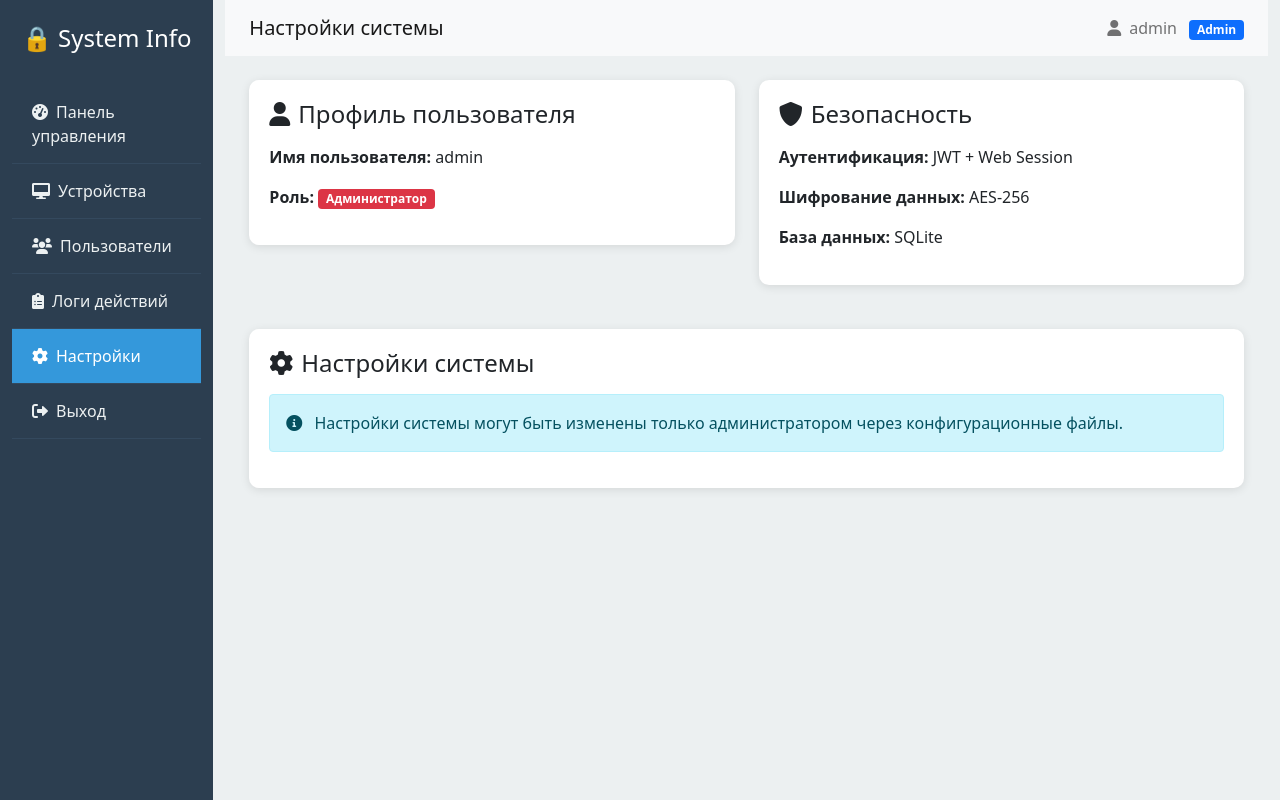
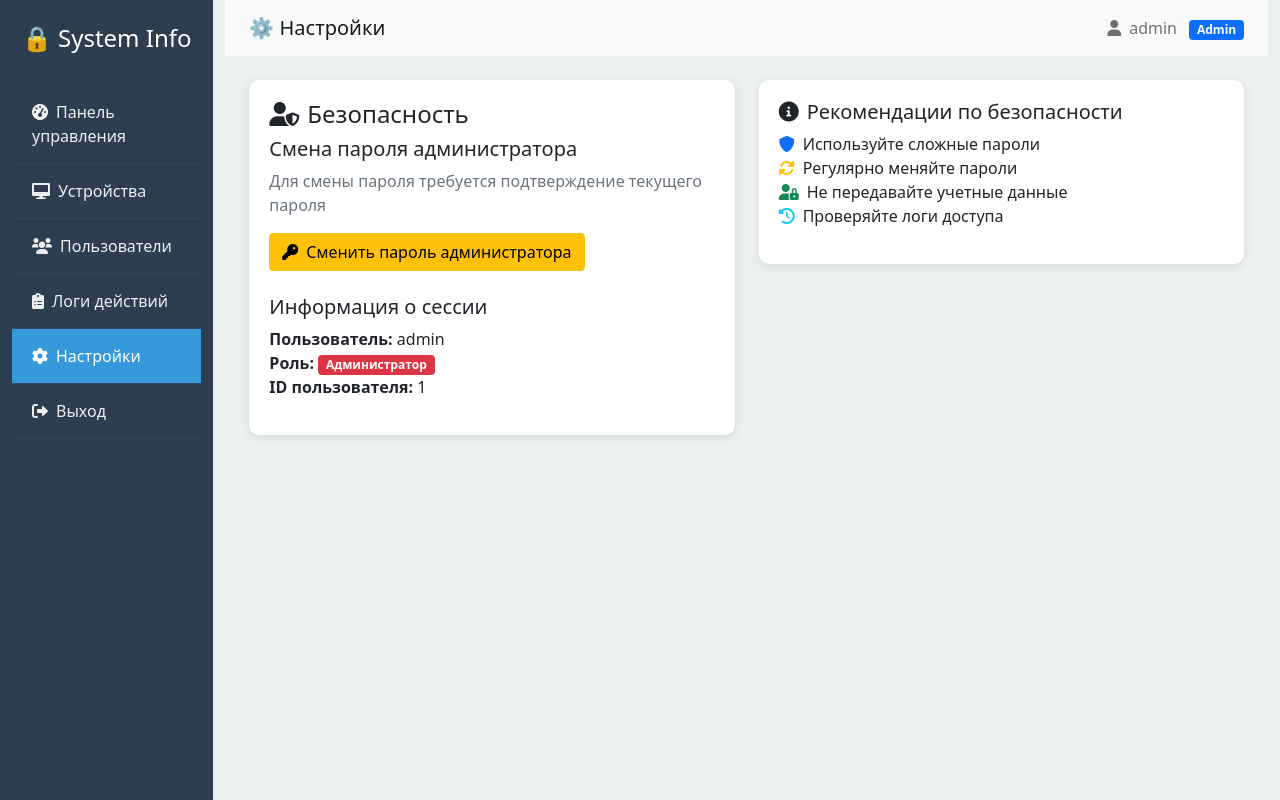
Before and after one commit to sergeev/sicollector, a Flask app: page /settings in a window 1280 px wide. Run offline with Flask 3, Linux system fonts and the light colour scheme; a user stored in the database is signed in.

Commit message:
Upd core to ver 3.0RC

```diff
--- a/secure_server.py
+++ b/secure_server.py
@@ -407,14 +407,21 @@ def update_user_password(user_id, new_password):
         cursor = conn.cursor()
 
         try:
+            # Получаем информацию о пользователе для логирования
+            cursor.execute('SELECT username FROM users WHERE id = ?', (user_id,))
+            user_data = cursor.fetchone()
+            username = user_data['username'] if user_data else 'Unknown'
+
             password_hash = bcrypt.generate_password_hash(new_password).decode('utf-8')
             cursor.execute('''
                 UPDATE users SET password_hash = ? WHERE id = ?
             ''', (password_hash, user_id))
             conn.commit()
+
+            logger.info(f"Password updated for user: {username} (ID: {user_id})")
             return True
         except Exception as e:
-            logger.error(f"Error updating user password: {e}")
+            logger.error(f"Error updating user password for ID {user_id}: {e}")
             return False
         finally:
             conn.close()
@@ -1354,6 +1361,54 @@ def health_check():
             'error': str(e)
         }), 500
 
+@app.route('/users/change_own_password', methods=['POST'])
+@login_required
+def change_own_password_route():
+    """Смена пароля текущего пользователя с подтверждением старого пароля"""
+    try:
+        old_password = request.form.get('old_password')
+        new_password = request.form.get('new_password')
+        confirm_password = request.form.get('confirm_password')
+
+        if not old_password or not new_password or not confirm_password:
+            flash('Заполните все поля', 'error')
+            return redirect(url_for('web_settings'))
+
+        if new_password != confirm_password:
+            flash('Новый пароль и подтверждение не совпадают', 'error')
+            return redirect(url_for('web_settings'))
+
+        if len(new_password) < 6:
+            flash('Пароль должен содержать минимум 6 символов', 'error')
+            return redirect(url_for('web_settings'))
+
+        # Проверяем старый пароль
+        conn = get_db_connection()
+        cursor = conn.cursor()
+        cursor.execute('SELECT password_hash FROM users WHERE id = ?', (current_user.id,))
+        user_data = cursor.fetchone()
+        conn.close()
+
+        if not user_data or not bcrypt.check_password_hash(user_data['password_hash'], old_password):
+            flash('Неверный старый пароль', 'error')
+            return redirect(url_for('web_settings'))
+
+        # Обновляем пароль
+        if update_user_password(current_user.id, new_password):
+            # Логируем смену пароля
+            log_action(current_user.id, current_user.username, 'change_own_password',
+                      'Пользователь сменил свой пароль')
+            flash('Пароль успешно изменен', 'success')
+        else:
+            flash('Ошибка изменения пароля', 'error')
+
+        return redirect(url_for('web_settings'))
+
+    except Exception as e:
+        logger.error(f"Error changing own password: {e}")
+        flash('Ошибка изменения пароля', 'error')
+        return redirect(url_for('web_settings'))
+
 
 if __name__ == '__main__':
     # Создаем папки если их нет
--- a/templates/base.html
+++ b/templates/base.html
@@ -63,9 +63,11 @@
                         <i class="fas fa-clipboard-list me-2"></i>Логи действий
                     </a>
                     {% endif %}
+                    {% if current_user.is_authenticated %}
                     <a class="nav-link {% if request.endpoint == 'web_settings' %}active{% endif %}" href="{{ url_for('web_settings') }}">
                         <i class="fas fa-cog me-2"></i>Настройки
                     </a>
+                    {% endif %}
                     <a class="nav-link" href="{{ url_for('web_logout') }}">
                         <i class="fas fa-sign-out-alt me-2"></i>Выход
                     </a>
--- a/templates/settings.html
+++ b/templates/settings.html
@@ -1,43 +1,95 @@
 {% extends "base.html" %}
 
 {% block title %}Настройки - System Info Collector{% endblock %}
-{% block page_title %}Настройки системы{% endblock %}
+{% block page_title %}⚙️ Настройки{% endblock %}
 
 {% block content %}
 <div class="row">
     <div class="col-md-6">
         <div class="stat-card">
-            <h4><i class="fas fa-user me-2"></i>Профиль пользователя</h4>
-            <div class="mt-3">
-                <p><strong>Имя пользователя:</strong> {{ current_user.username }}</p>
-                <p><strong>Роль:</strong>
+            <h4><i class="fas fa-user-shield me-2"></i>Безопасность</h4>
+
+            {% if current_user.is_admin %}
+            <div class="mb-4">
+                <h5>Смена пароля администратора</h5>
+                <p class="text-muted">Для смены пароля требуется подтверждение текущего пароля</p>
+                <button type="button" class="btn btn-warning"
+                        data-bs-toggle="modal"
+                        data-bs-target="#changeAdminPasswordModal">
+                    <i class="fas fa-key me-2"></i>Сменить пароль администратора
+                </button>
+            </div>
+            {% endif %}
+
+            <div class="mt-4">
+                <h5>Информация о сессии</h5>
+                <ul class="list-unstyled">
+                    <li><strong>Пользователь:</strong> {{ current_user.username }}</li>
+                    <li><strong>Роль:</strong>
                         {% if current_user.is_admin %}
                         <span class="badge bg-danger">Администратор</span>
                         {% else %}
                         <span class="badge bg-secondary">Пользователь</span>
                         {% endif %}
-                </p>
+                    </li>
+                    <li><strong>ID пользователя:</strong> {{ current_user.id }}</li>
+                </ul>
             </div>
         </div>
     </div>
 
     <div class="col-md-6">
         <div class="stat-card">
-            <h4><i class="fas fa-shield-alt me-2"></i>Безопасность</h4>
-            <div class="mt-3">
-                <p><strong>Аутентификация:</strong> JWT + Web Session</p>
-                <p><strong>Шифрование данных:</strong> AES-256</p>
-                <p><strong>База данных:</strong> SQLite</p>
-            </div>
+            <h5><i class="fas fa-info-circle me-2"></i>Рекомендации по безопасности</h5>
+            <ul class="list-unstyled">
+                <li><i class="fas fa-shield-alt text-primary me-2"></i>Используйте сложные пароли</li>
+                <li><i class="fas fa-sync-alt text-warning me-2"></i>Регулярно меняйте пароли</li>
+                <li><i class="fas fa-user-lock text-success me-2"></i>Не передавайте учетные данные</li>
+                <li><i class="fas fa-history text-info me-2"></i>Проверяйте логи доступа</li>
+            </ul>
         </div>
     </div>
 </div>
 
-<div class="stat-card mt-4">
-    <h4><i class="fas fa-cog me-2"></i>Настройки системы</h4>
-    <div class="alert alert-info mt-3">
+<!-- Модальное окно для смены пароля администратора -->
+{% if current_user.is_admin %}
+<div class="modal fade" id="changeAdminPasswordModal" tabindex="-1">
+    <div class="modal-dialog">
+        <div class="modal-content">
+            <div class="modal-header">
+                <h5 class="modal-title">Смена пароля администратора</h5>
+                <button type="button" class="btn-close" data-bs-dismiss="modal"></button>
+            </div>
+            <form action="{{ url_for('change_own_password_route') }}" method="POST">
+                <div class="modal-body">
+                    <div class="alert alert-info">
                         <i class="fas fa-info-circle me-2"></i>
-        Настройки системы могут быть изменены только администратором через конфигурационные файлы.
+                        Для смены пароля требуется подтверждение текущего пароля
+                    </div>
+                    <div class="mb-3">
+                        <label for="old_password" class="form-label">Текущий пароль</label>
+                        <input type="password" class="form-control" id="old_password"
+                               name="old_password" required>
+                    </div>
+                    <div class="mb-3">
+                        <label for="new_password" class="form-label">Новый пароль</label>
+                        <input type="password" class="form-control" id="new_password"
+                               name="new_password" required minlength="6">
+                        <div class="form-text">Пароль должен содержать минимум 6 символов</div>
+                    </div>
+                    <div class="mb-3">
+                        <label for="confirm_password" class="form-label">Подтверждение нового пароля</label>
+                        <input type="password" class="form-control" id="confirm_password"
+                               name="confirm_password" required minlength="6">
                     </div>
                 </div>
+                <div class="modal-footer">
+                    <button type="button" class="btn btn-secondary" data-bs-dismiss="modal">Отмена</button>
+                    <button type="submit" class="btn btn-primary">Сменить пароль</button>
+                </div>
+            </form>
+        </div>
+    </div>
+</div>
+{% endif %}
 {% endblock %}
```
Also changed, not shown: templates/users.html (+40 -0 lines). Lines whose indentation alone changed are shown as unchanged.
